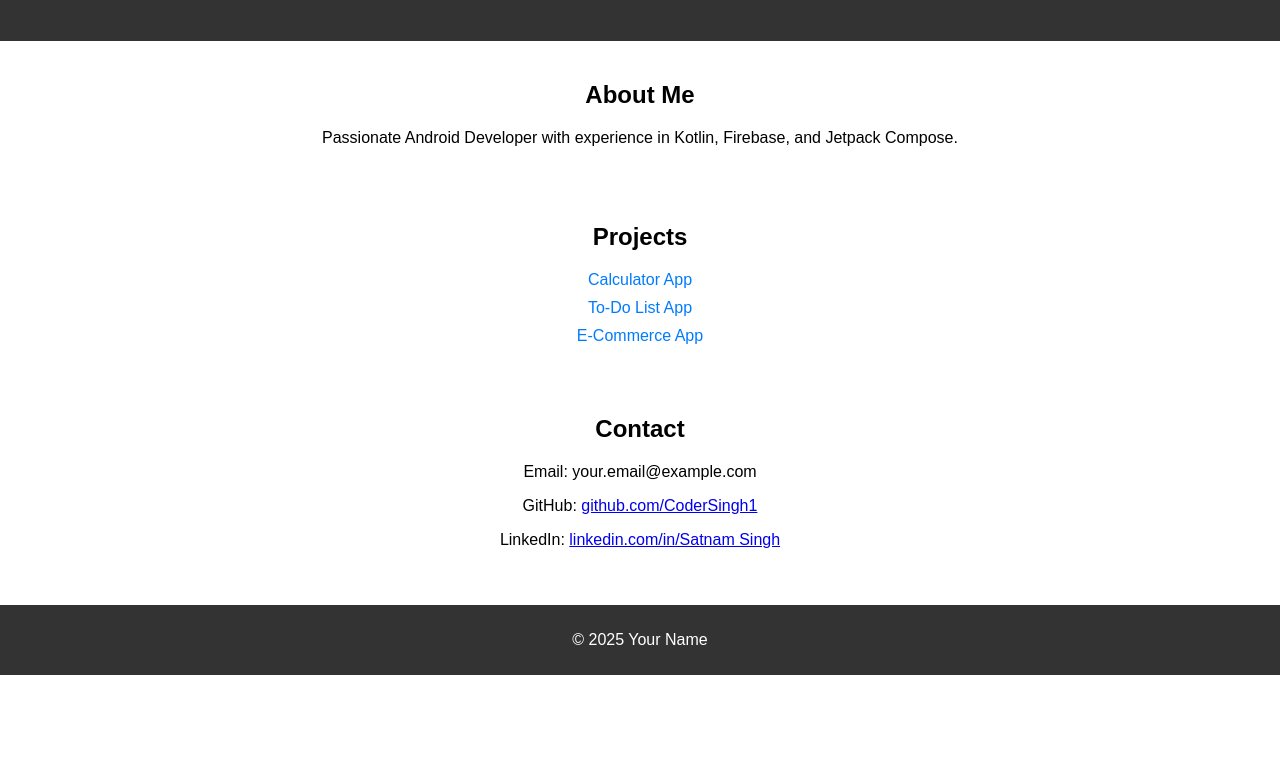
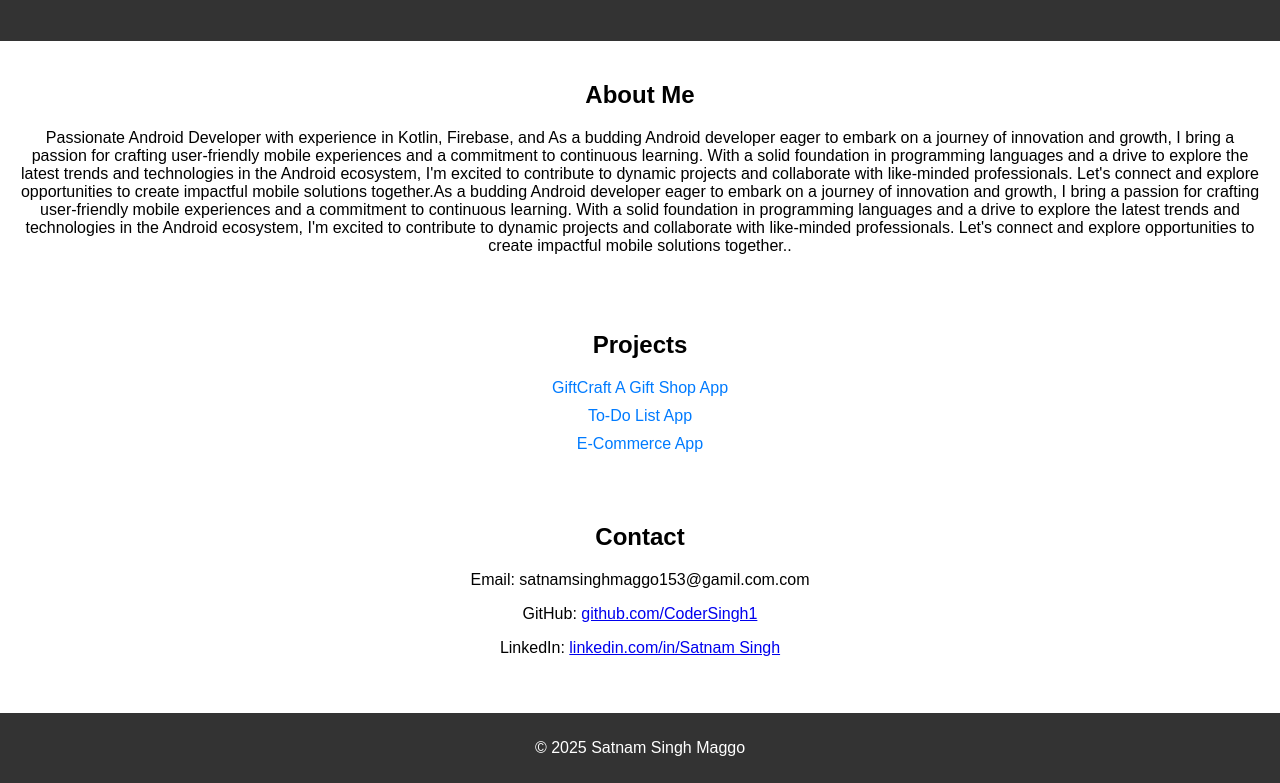
Before and after one commit to CoderSingh1/CoderSingh1.github.io, a plain HTML site: page index.html in a window 1280 px wide. Shown: the part 170-953 px from the top of the page. Before the commit the page ends 845 px from the top, so only its background shows below. Drawn offline with Linux system fonts and the light colour scheme.

Commit message:
Update index.html

```diff
--- a/index.html
+++ b/index.html
@@ -20,25 +20,25 @@
 
     <section>
         <h2>About Me</h2>
-        <p>Passionate Android Developer with experience in Kotlin, Firebase, and Jetpack Compose.</p>
+        <p>Passionate Android Developer with experience in Kotlin, Firebase, and As a budding Android developer eager to embark on a journey of innovation and growth, I bring a passion for crafting user-friendly mobile experiences and a commitment to continuous learning. With a solid foundation in programming languages and a drive to explore the latest trends and technologies in the Android ecosystem, I'm excited to contribute to dynamic projects and collaborate with like-minded professionals. Let's connect and explore opportunities to create impactful mobile solutions together.As a budding Android developer eager to embark on a journey of innovation and growth, I bring a passion for crafting user-friendly mobile experiences and a commitment to continuous learning. With a solid foundation in programming languages and a drive to explore the latest trends and technologies in the Android ecosystem, I'm excited to contribute to dynamic projects and collaborate with like-minded professionals. Let's connect and explore opportunities to create impactful mobile solutions together..</p>
     </section>
 
     <section class="projects">
         <h2>Projects</h2>
-        <a href="https://github.com/CoderSingh1/calculator-app">Calculator App</a>
-        <a href="https://github.com/CoderSingh1/todo-list-app">To-Do List App</a>
-        <a href="https://github.com/CoderSingh1/ecommerce-app">E-Commerce App</a>
+        <a href="https://github.com/CoderSingh1/GiftCraft">GiftCraft A Gift Shop App</a>
+        <a href="https://github.com/CoderSingh1/Basicskotlins">To-Do List App</a>
+        <a href="https://github.com/CoderSingh1/E_commerce2">E-Commerce App</a>
     </section>
 
     <section>
         <h2>Contact</h2>
-        <p>Email: your.email@example.com</p>
+        <p>Email: satnamsinghmaggo153@gamil.com.com</p>
         <p>GitHub: <a href="https://github.com/CoderSingh1">github.com/CoderSingh1</a></p>
         <p>LinkedIn: <a href="https://www.linkedin.com/in/satnam-singh-88a8a428a/">linkedin.com/in/Satnam Singh</a></p>
     </section>
 
     <footer>
-        <p>&copy; 2025 Your Name</p>
+        <p>&copy; 2025 Satnam Singh Maggo</p>
     </footer>
 </body>
 </html>
```
